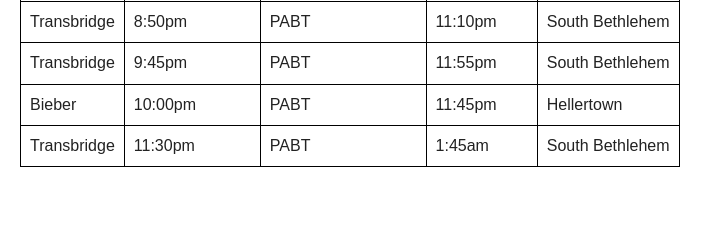
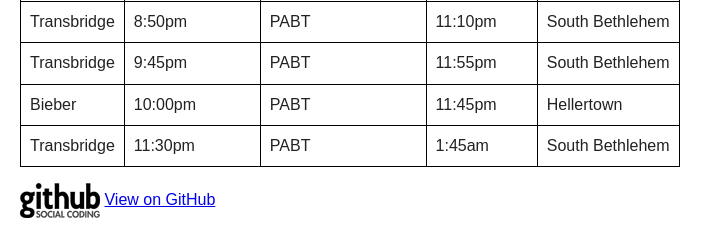
Before and after one commit to danfinnie/BethlehemBus, a PHP site: page / in a window 1280 px wide. Shown: the part 1370-1608 px from the top of the page, without its empty margins (0-723 px from the left). Before the commit the page ends 1537 px from the top, so only its background shows below. Run offline with PHP 8.4, Linux system fonts and the light colour scheme; some libraries are stand-ins or nearby versions.

Commit message:
Add github badge

```diff
--- a/index.php
+++ b/index.php
@@ -114,6 +114,13 @@
 		    </tbody>
 	    </table>
 
+	    <p>
+		    <img src="img/github.png" />
+		    <a href="https://github.com/danfinnie/BethlehemBus">
+			    View on GitHub
+			</a>
+		</p>
+
         <script src="//ajax.googleapis.com/ajax/libs/jquery/1.8.2/jquery.min.js"></script>
         <script>window.jQuery || document.write('<script src="js/vendor/jquery-1.8.2.min.js"><\/script>')</script>
         <script src="js/plugins.js"></script>
```
Also changed, not shown: img/github.png (added).
